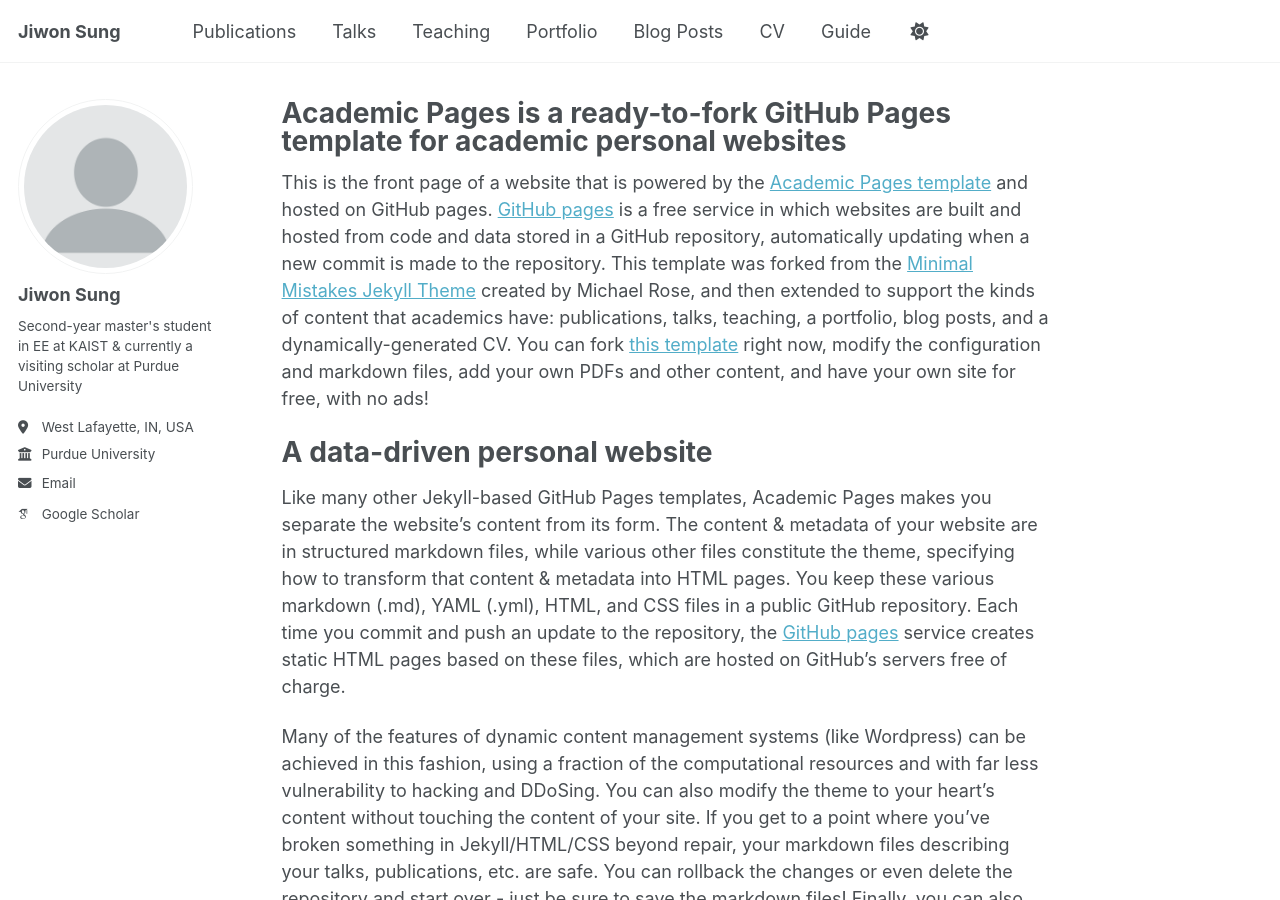
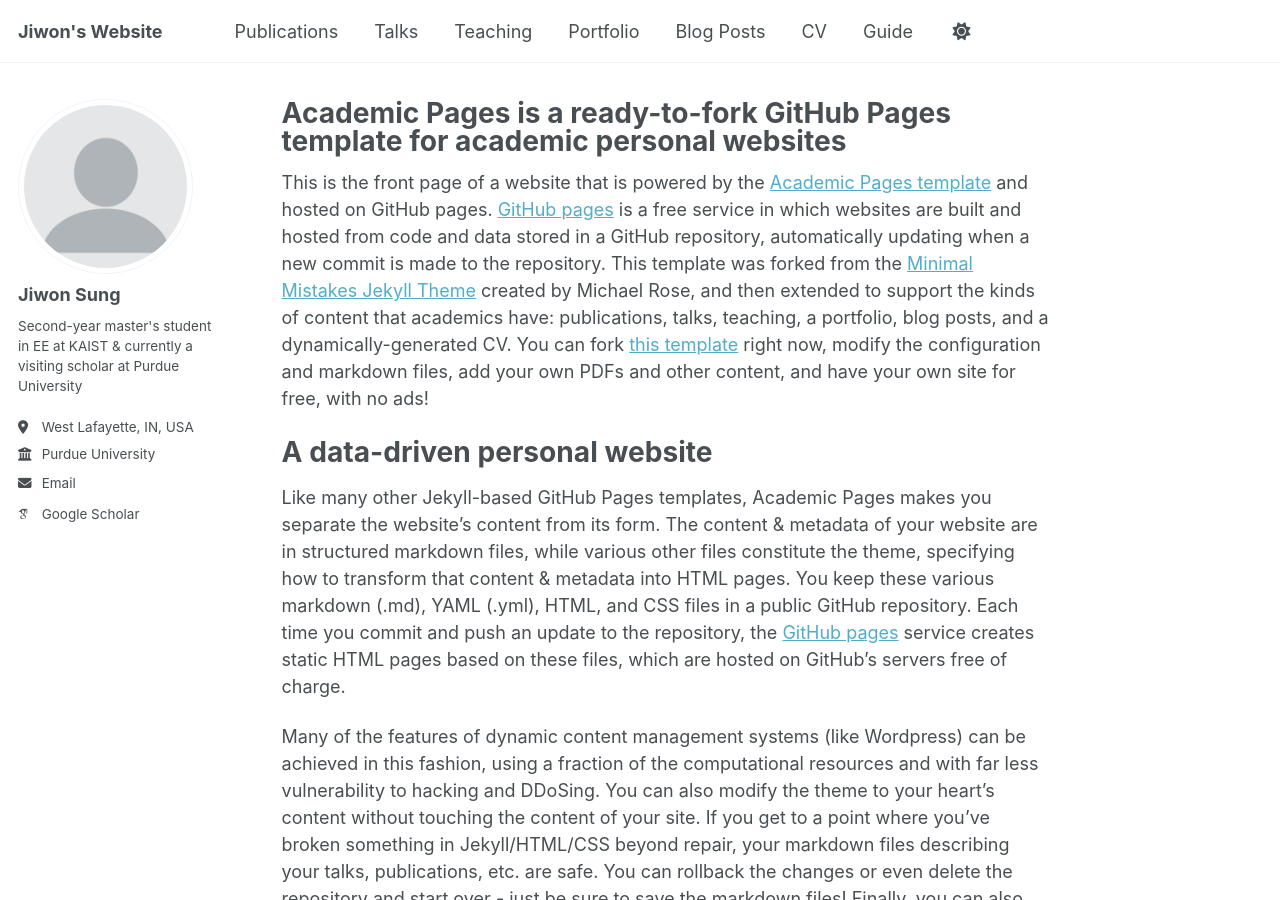
Before and after one commit to sunione/sunione.github.io, a Jekyll site: the page built from _pages/about.md, in a window 1280 px wide and 900 px high. Built offline with Jekyll 4.4.1, drawn with Linux system fonts in a browser that asks for light colours; some web fonts are replaced.

Commit message:
Update _config.yml

```diff
--- a/_config.yml
+++ b/_config.yml
@@ -9,7 +9,7 @@
 # Basic Site Settings
 locale                   : "en-US"
 site_theme               : "default"
-title                    : "Jiwon Sung"
+title                    : "Jiwon's Website"
 title_separator          : "-"
 name                     : &name "Your Name"
 description              : &description "personal description"
```
